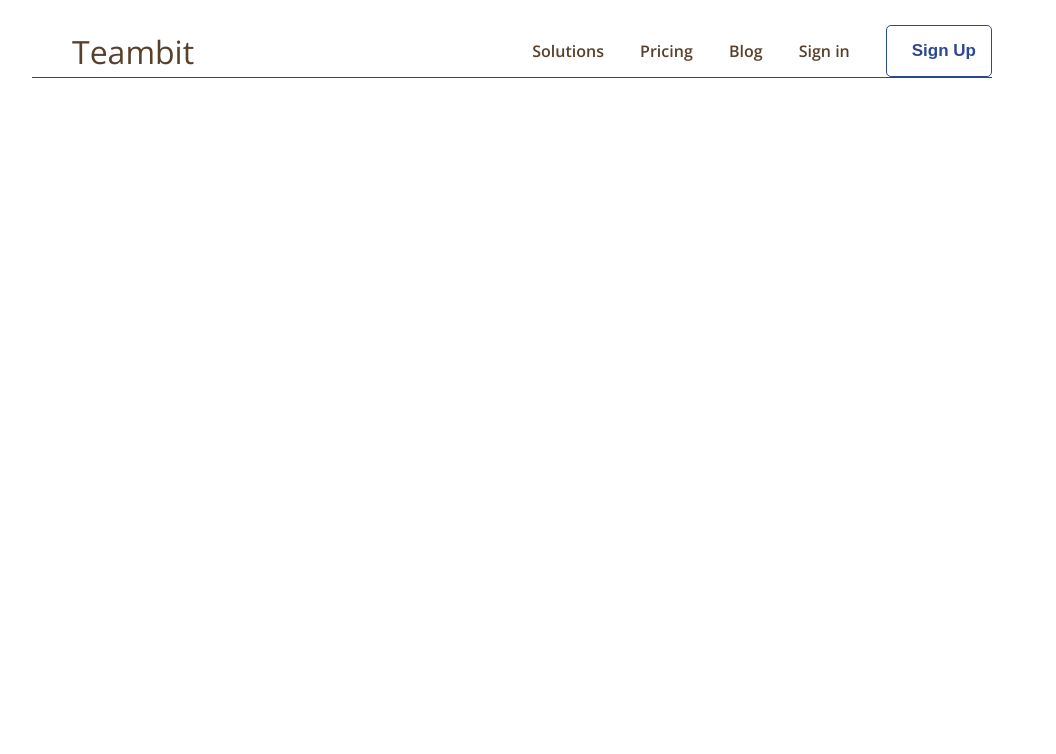
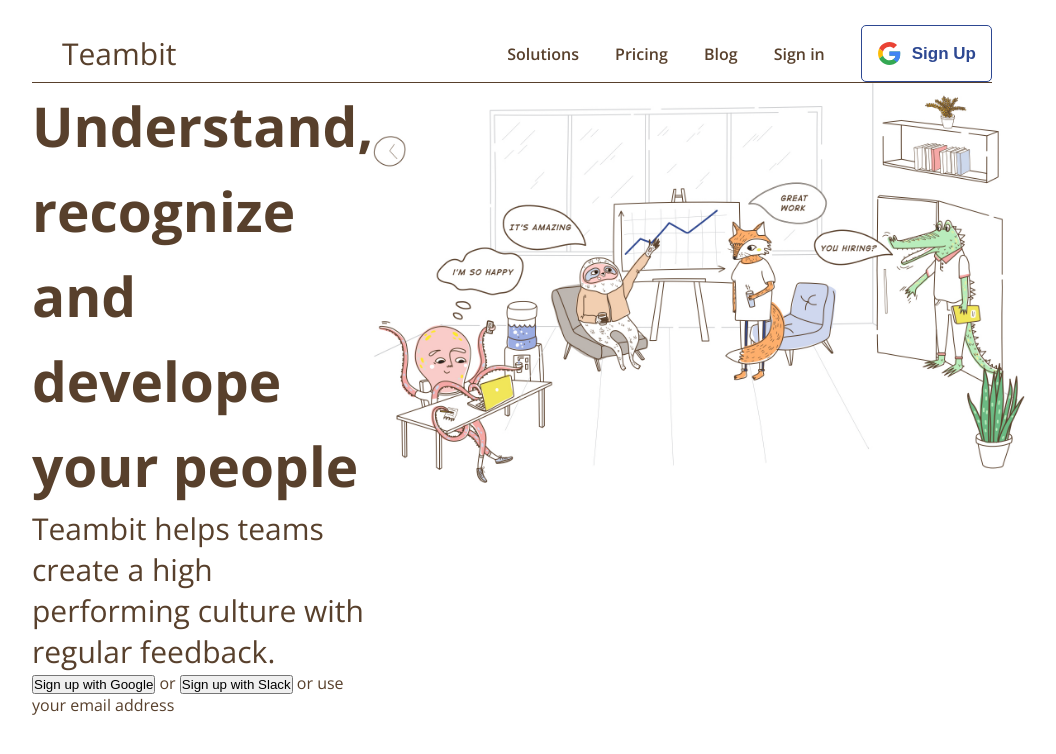
Before and after one commit to Lorenzo-Calzi/node-sass-teambit, a website: page my-app/index.html in a window 1280 px wide. Shown: the whole page, without its empty margins (128-1184 px from the left). Drawn offline with nearby package versions, Linux system fonts and the light colour scheme.

Commit message:
Aggiunto Main

```diff
--- a/my-app/index.html
+++ b/my-app/index.html
@@ -12,10 +12,10 @@
 </head>
 <body>
 
-    <header id="header">
+    <header id="header_site">
         <div class="left_header">
             <i class="far fa-smile-beam"></i>
-            <h1>Teambit</h1>
+            <span>Teambit</span>
         </div>
 
         <div class="right_header">
@@ -26,12 +26,26 @@
                 <a href="#">Sign in</a>
             </nav>
             <button>
-                <i class="fab fa-google"></i>
+                <img src="./dist/img/google-logo.svg" alt="">
                 <span>Sign Up</span>
             </button>
         </div>
     </header>
 
+    <main id="main_site">
+        <div class="jumbotron">
+            <h1>Understand, recognize and develope your people</h1>
+            <h4>Teambit helps teams create a high performing culture with regular feedback.</h4>
+            <button>Sign up with Google</button>
+            <span>or</span>
+            <button>Sign up with Slack</button>
+            <span>or use your email address</span>
+            <i class="fas fa-arrow-right"></i>
+        </div>
+
+        <img src="./dist/img/illustration-main.jpg" alt="">
+    </main>
+
 
     <script src="./dist/js/app.js"></script>
 </body>
--- a/my-app/src/app.scss
+++ b/my-app/src/app.scss
@@ -2,3 +2,5 @@
 @import 'partials/header';
 @import 'partials/common';
 @import 'partials/variables';
+@import 'partials/main';
+@import 'partials/mixin'
--- a/my-app/src/partials/_header.scss
+++ b/my-app/src/partials/_header.scss
@@ -1,4 +1,4 @@
-#header{
+#header_site{
     display: flex;
     justify-content: space-between;
     margin-top: 25px;
@@ -10,10 +10,11 @@
 
         i{
             font-size: 35px;
-            padding: 20px;
+            padding: 15px;
         }
 
-        h1{
+        span{
+            font-size: 30px;
             font-weight: 400;
         }
     }
@@ -42,10 +43,9 @@
         align-items: center;
         margin-left: 20px;
 
-        i{
-            font-size: 20px;
+        img{
+            height: 25px;
             margin-right: 10px;
-            color: rgb(211, 12, 12);
         }
 
         span{
--- /dev/null
+++ b/my-app/src/partials/_main.scss
@@ -0,0 +1,24 @@
+#main_site{
+    display: flex;
+    justify-content: space-between;
+    width: 100%;
+
+    .jumbotron{
+        width: 50%;
+        h1{
+            font-size: 55px;
+            line-height: 85px;
+        }
+        h4{
+            font-size: 30px;
+            font-weight: 400;
+        }
+        button{
+            @include blu-bg;
+        }
+    }
+
+    img{
+        height: 400px;
+    }
+}
--- /dev/null
+++ b/my-app/src/partials/_mixin.scss
@@ -0,0 +1,6 @@
+@mixin blu-bg {
+    background-color: rgba(44, 71, 146, 1);
+    color: white;
+    padding: 10px;
+    border-radius: 5px;
+}
```
Also changed, not shown: my-app/dist/css/app.css, my-app/dist/img/feedbacksuggestions.png (added), my-app/dist/img/google-logo.svg (added), my-app/dist/img/happy.svg (added), my-app/dist/img/hardcore.png (added), my-app/dist/img/illustration-main.jpg (added), my-app/dist/img/insights.jpg (added), my-app/dist/img/lightweight.png (added), my-app/dist/img/logo-small.svg (added), my-app/dist/img/logo.svg (added), my-app/dist/js/app.js.
